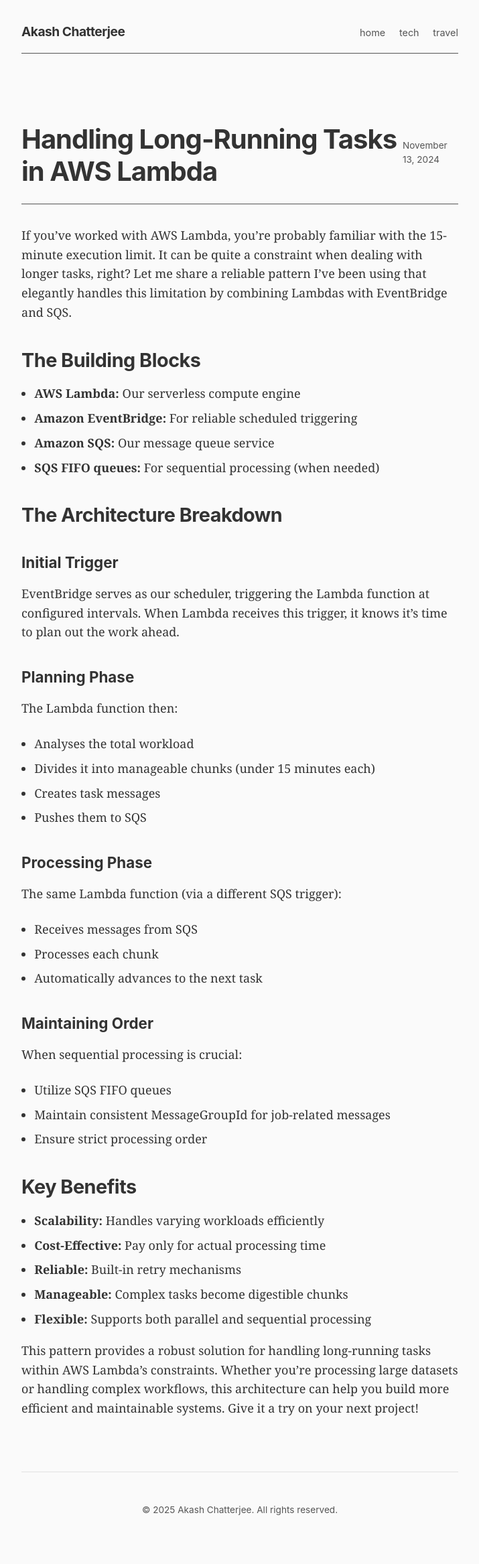
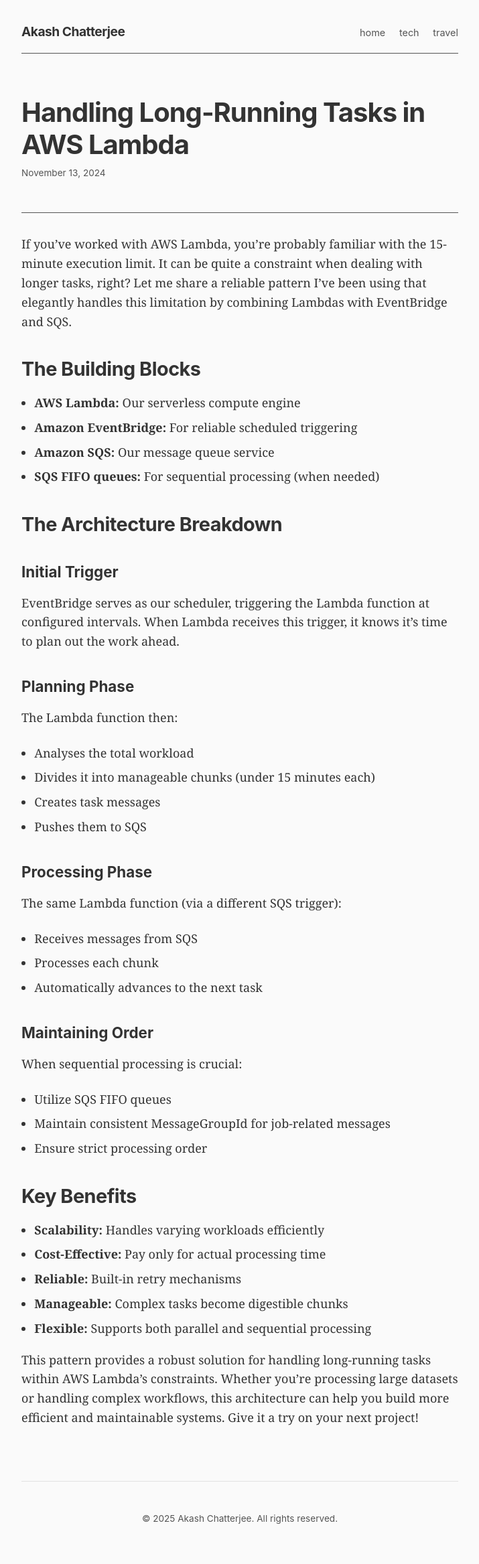
Before and after one commit to AkashChatterjee/akashchatterjee.github.io, a Jekyll site: the page built from tech/_posts/2024-11-13-handling-long-running-tasks-aws-lambda.md, in a window 1280 px wide. Shown: the whole page at 67% size, without its empty margins (282-997 px from the left). Built offline with Jekyll 4.4.1, drawn with Linux system fonts in a browser that asks for light colours.

Commit message:
Theme change

```diff
--- a/assets/css/main.css
+++ b/assets/css/main.css
@@ -173,15 +173,21 @@ pre code {
 
 .post-header {
   margin-bottom: 2rem;
+  display: flex;
+  flex-direction: column;
 }
 
 .post-header .post-title {
   margin-bottom: 0.5rem;
+  margin-top: 0;
+  width: 100%;
 }
 
 .post-header .post-meta {
   margin-top: 0;
   margin-bottom: 2rem;
+  width: 100%;
+  clear: both;
 }
 
 .post-list {
```
